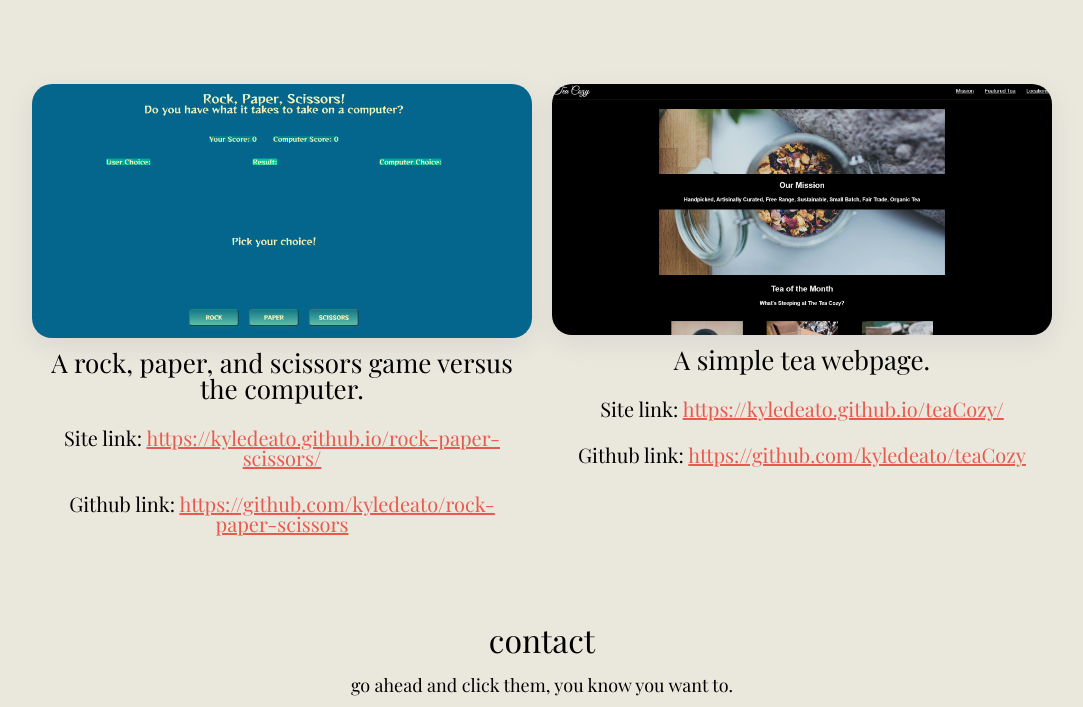
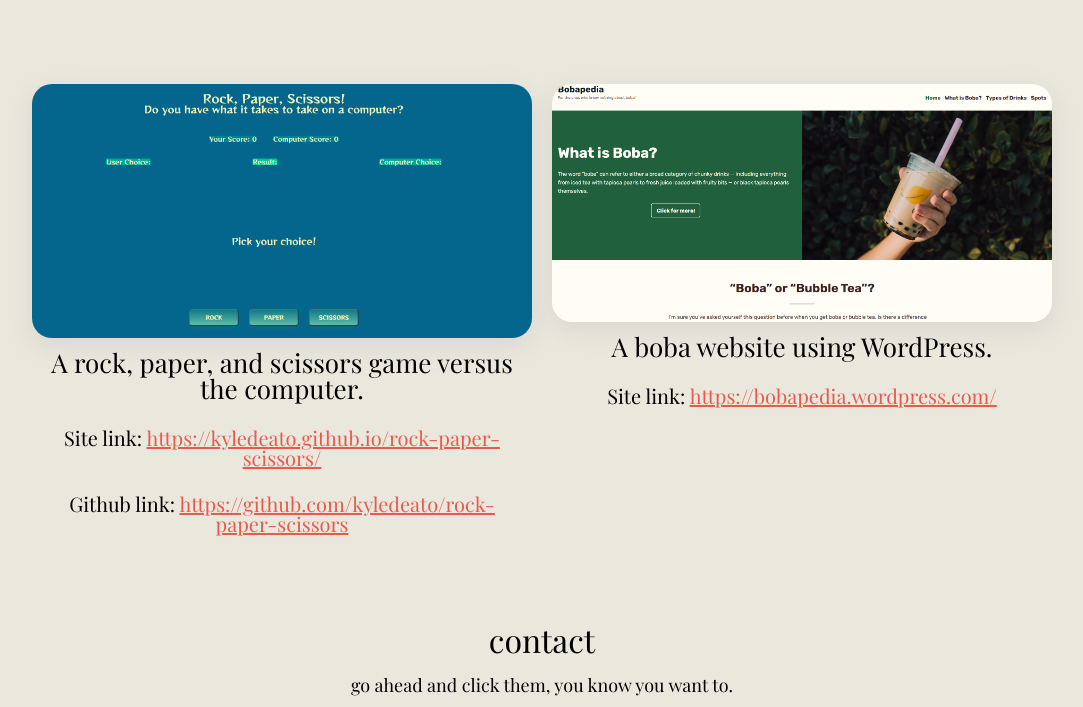
Before and after one commit to kyledeato/kyledeato.github.io, a plain HTML site: page index.html in a window 1280 px wide. Shown: the part 2629-3336 px from the top of the page, without its empty margins (98-1181 px from the left). Drawn offline with nearby package versions, Linux system fonts and the light colour scheme.

Commit message:
deleted tea project added boba project

```diff
--- a/index.html
+++ b/index.html
@@ -135,13 +135,12 @@
                     </figcaption>
                 </figure>
                 <figure  class="project-box">
-                    <img src="./images/project-tea.PNG" alt="tea project">
+                    <img src="./images/boba-project.PNG" alt="boba project">
                     <figcaption>
-                        <p>A simple tea webpage.</p>
+                        <p>A boba website using WordPress.</p>
                         <br>
-                        <p class="project-links">Site link: <a class="link" href="https://kyledeato.github.io/teaCozy/" target="_blank">https://kyledeato.github.io/teaCozy/</a></p>
+                        <p class="project-links">Site link: <a class="link" href="https://bobapedia.wordpress.com/" target="_blank">https://bobapedia.wordpress.com/</a></p>
                         <br>
-                        <p class="project-links">Github link: <a class="link" href="https://github.com/kyledeato/teaCozy" target="_blank">https://github.com/kyledeato/teaCozy</a></p>
                     </figcaption>
                 </figure>
 
@@ -166,7 +165,7 @@
                 </div>
                 <div class="contact-box">
                     <img src="./images/icons8-submit-resume-48.png" alt="email icon">
-                    <p><a href="./pdf/KyleDeatoResume .pdf" download="">Download my resume, its free!</a></p>
+                    <p><a href="./pdf/KyleDeatoResume.pdf" download="">Download my resume, its free!</a></p>
                 </div>
             </div>
         </section>
```
Also changed, not shown: images/boba-project.PNG (added), 2 other files.
